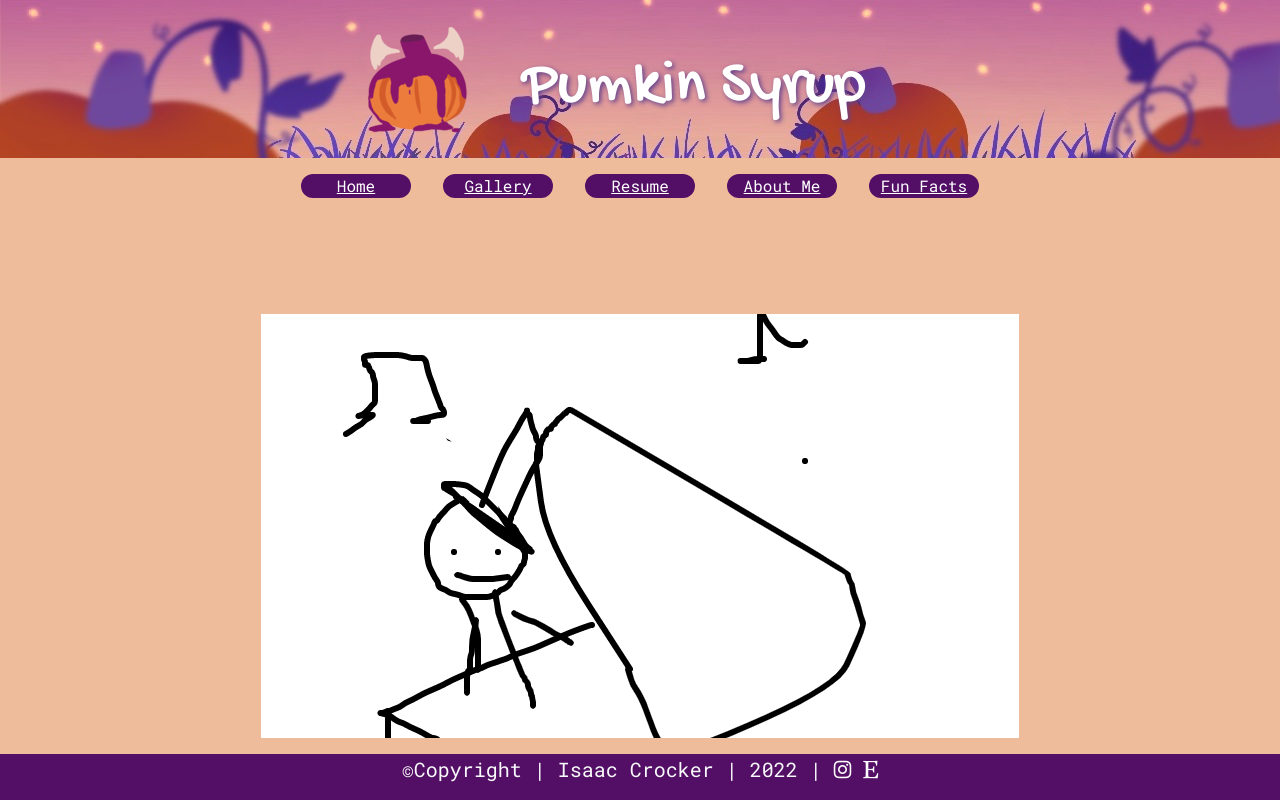
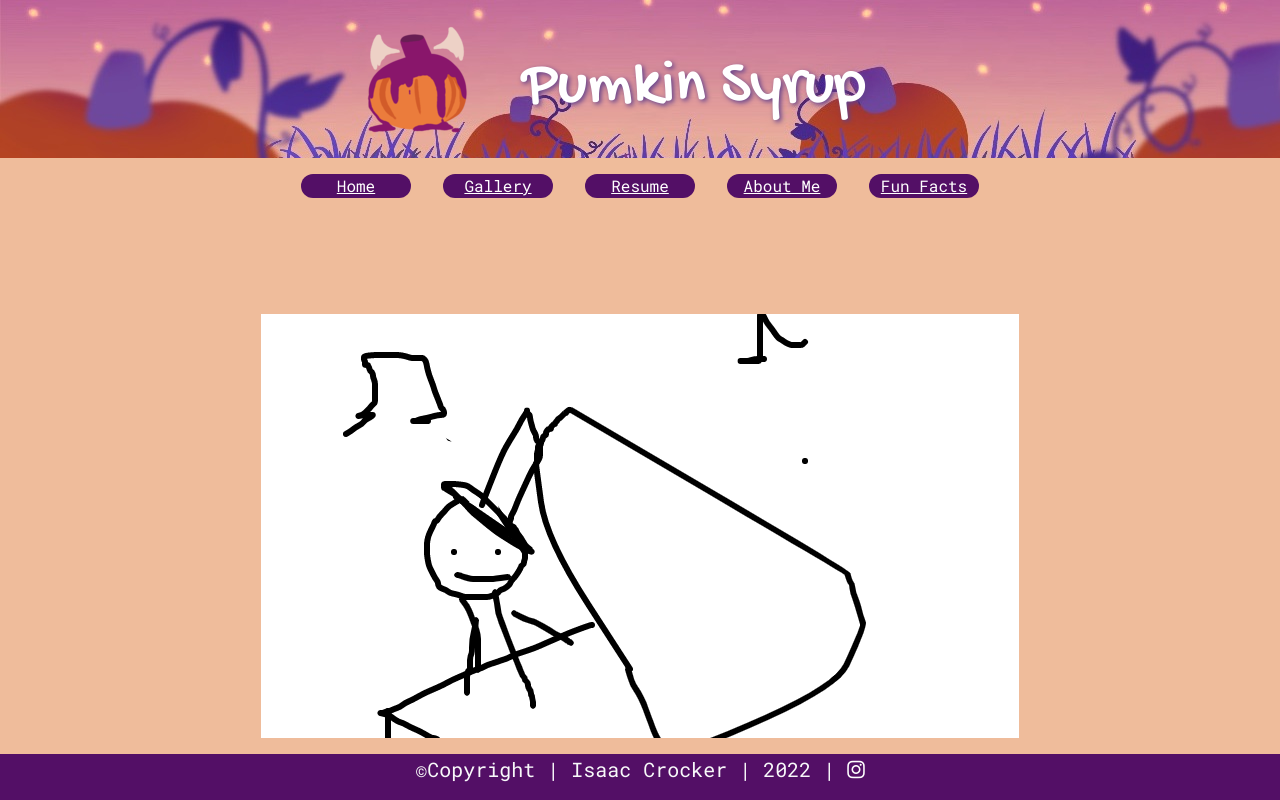
Before and after one commit to PumkinSyrup/pumkinsyrup.github.io, a plain HTML site: page facts.html in a window 1280 px wide. Drawn offline with nearby package versions, Linux system fonts and the light colour scheme.

Commit message:
Update facts.html

```diff
--- a/facts.html
+++ b/facts.html
@@ -32,8 +32,14 @@
     <img src="images/pianoman.png" alt="testimage" class="mx-auto">
     </div>
     <!-- footer -->
-    <footer class="footer text-center text-light  fixed-bottom">
-      <p class="lead">&copy;Copyright | Isaac Crocker |  2022 | <a href="https://www.instagram.com/pumkin_syrup/" target="_blank"><i class="fab fa-instagram" alt="Instgram link"></i></a> <a href="https://www.etsy.com/" target="_blank"><i class="fab fa-etsy" alt="Etsy link"></i></a> </p>
-    </footer>
+       <footer class="footer text-center text-light  fixed-bottom">
+  <p class="lead">
+        &copy;Copyright | Isaac Crocker |  2022 |
+      <a href="https://www.instagram.com/pumkin_syrup/">
+    <span class="fab fa-instagram" aria-hidden="true" title="Instagram link">
+    </span>
+  </a>
+    </p>
+</footer>
   </body>
 </html>
```
